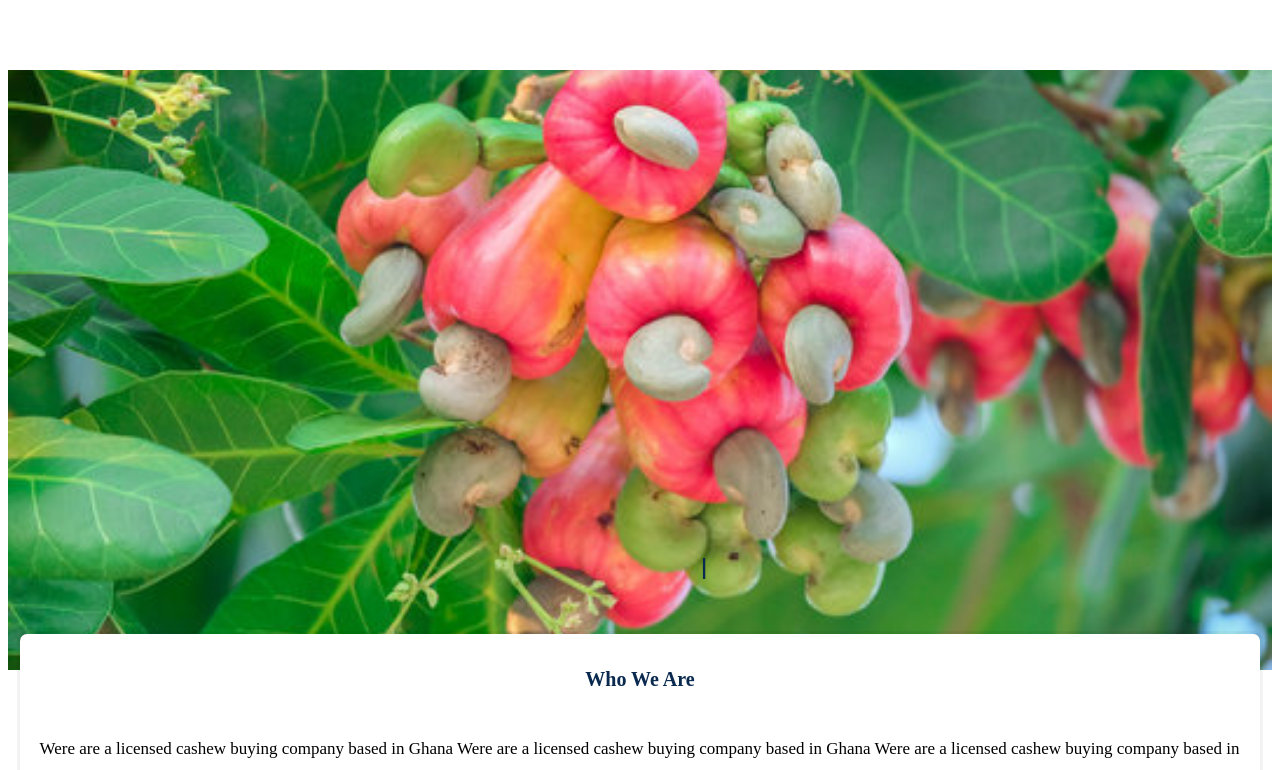
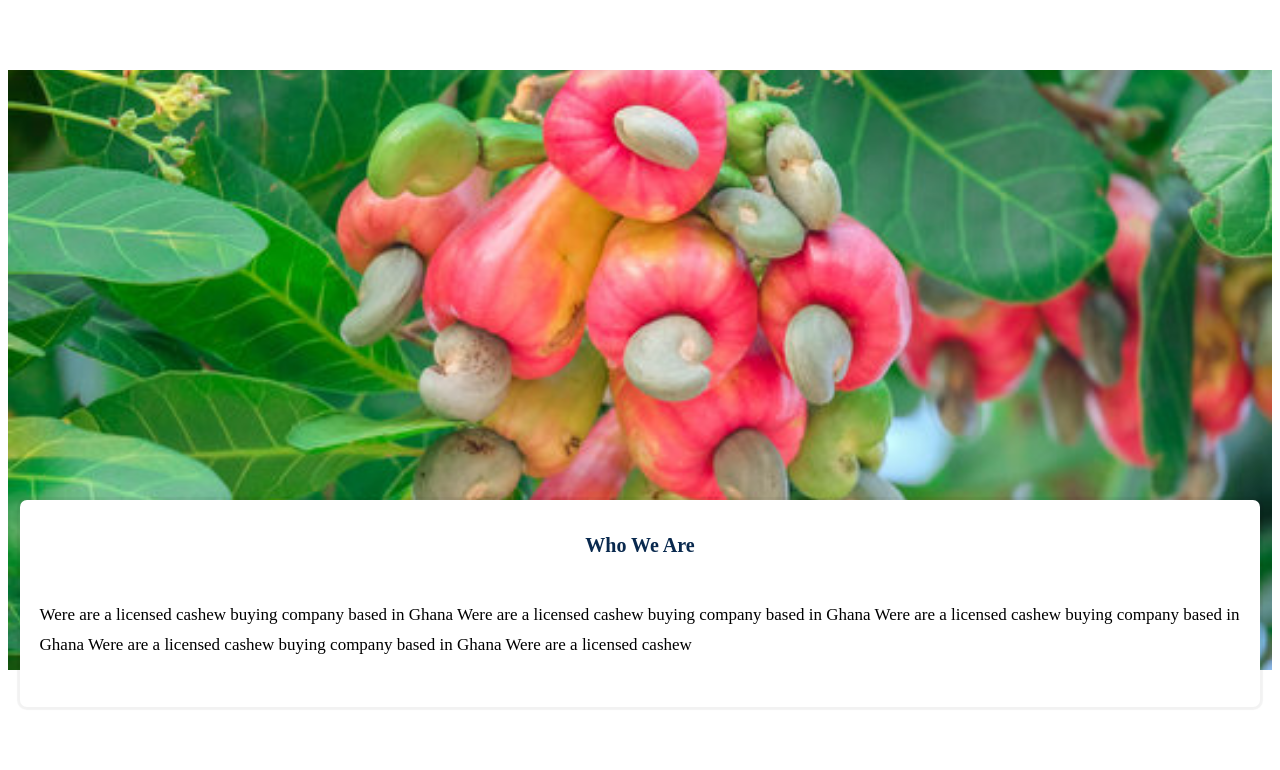
Before and after one commit to SahTitus/sormorchea, a Next.js app: page / in a window 1280 px wide. Shown: the top 770 px of the page. Built offline with nearby package versions, Linux system fonts and the light colour scheme; grey boxes are pictures that could not be loaded.

Commit message:
first commit

```diff
--- a/package.json
+++ b/package.json
@@ -18,7 +18,6 @@
     "react-bootstrap-icons": "^1.10.2",
     "react-dom": "18.2.0",
     "react-slick": "^0.29.0",
-    "react-typical": "^0.1.3",
     "slick-carousel": "^1.8.1"
   }
 }
--- a/pages/index.js
+++ b/pages/index.js
@@ -1,6 +1,6 @@
 import React from "react";
 import styles from "../styles/Home.module.css";
-import Typical from "react-typical";
+// import Typical from "react-typical";
 import { Accordion, Carousel, WhyUs } from "../components";
 import Reveal from 'react-awesome-reveal';
 import { keyframes } from "@emotion/react";
@@ -27,7 +27,7 @@ function Home() {
         </Reveal>
       </div>
 
-      <div className={styles.home__typical}>
+      {/* <div className={styles.home__typical}>
         <h1>
           <Typical
             loop={Infinity}
@@ -45,7 +45,7 @@ function Home() {
             ]}
           />
         </h1>
-      </div>
+      </div> */}
 
       <Reveal className='onStep' keyframes={fadeInUp} delay={300} duration={600} triggerOnce>
         <div className={styles.who__weAreDiv}>
```
Also changed, not shown: 1 other file (tests, documents, lock files or other folders).
